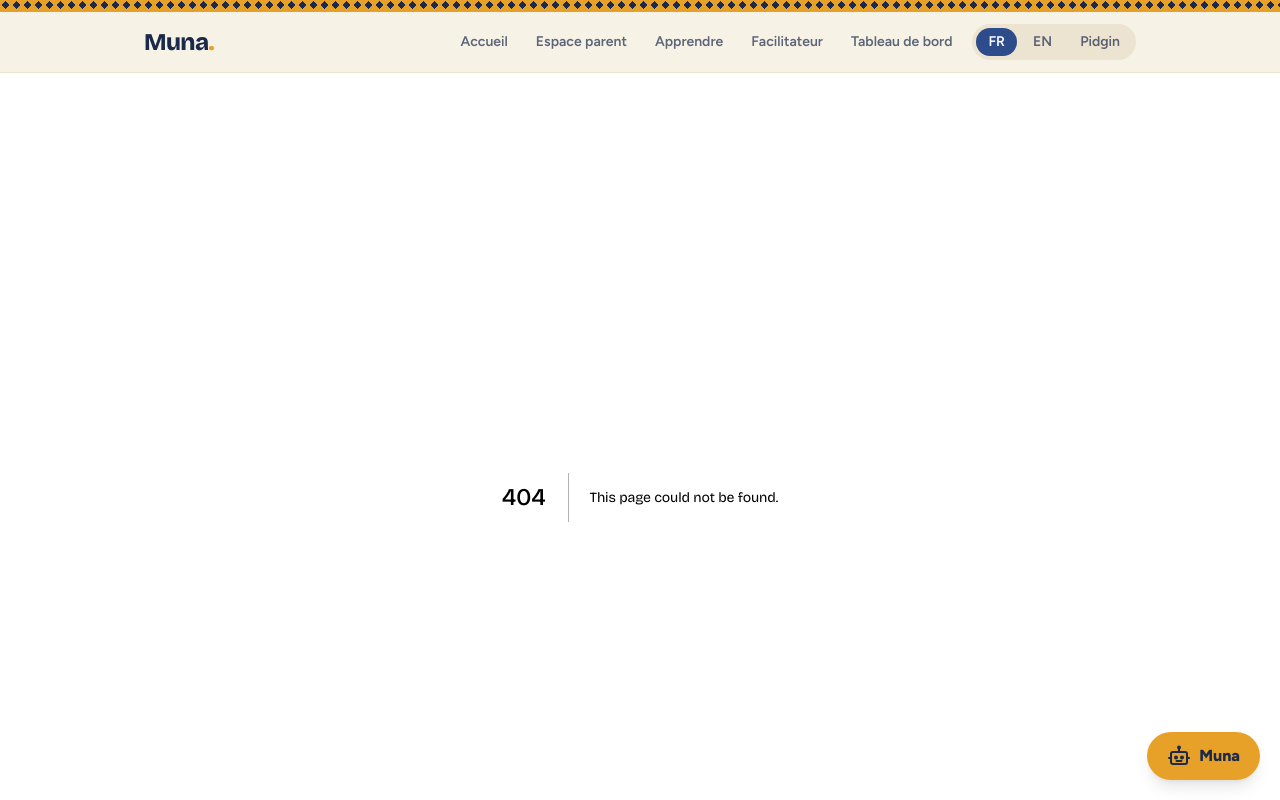
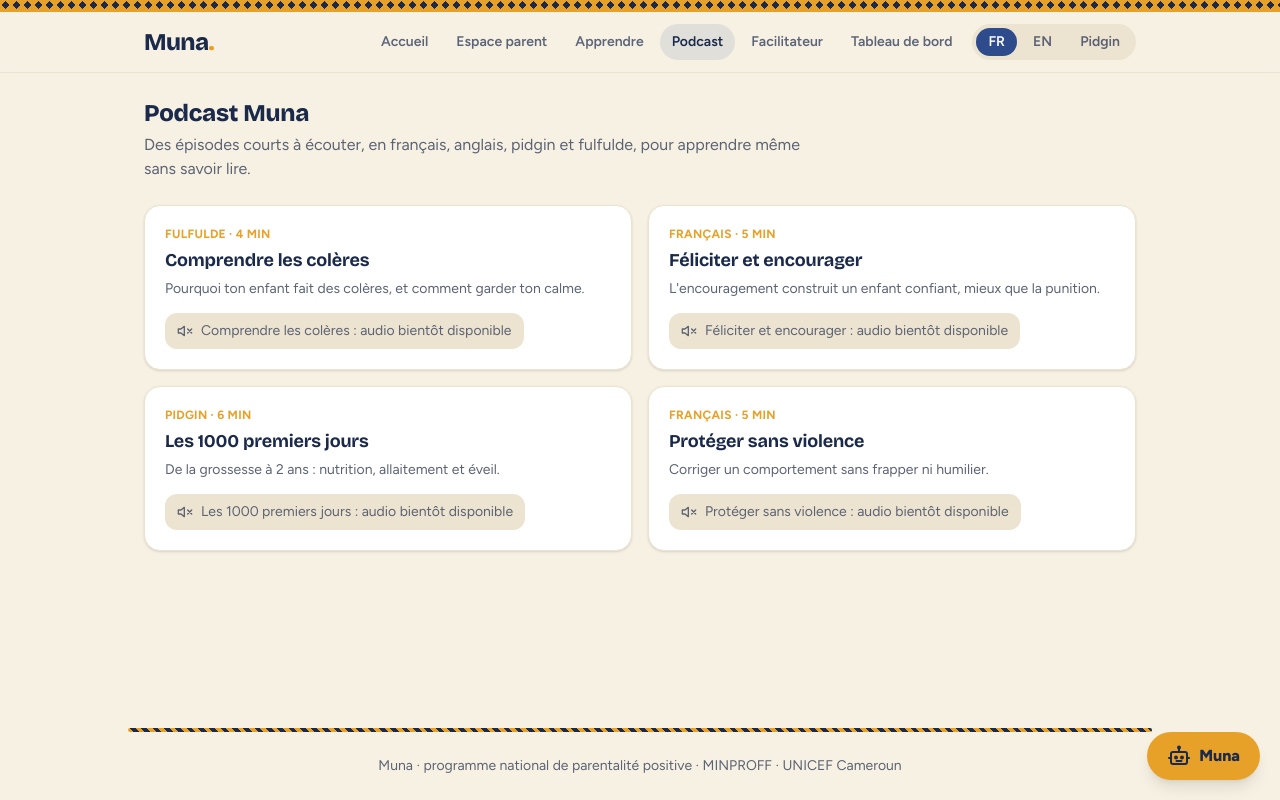
Before and after one commit to zoom-BT/muna-parentalite, a Next.js app: page /podcast in a window 1280 px wide. Before the commit this address had no page. Shown: the top 800 px of the page. Built offline with nearby package versions, Linux system fonts and the light colour scheme.

Commit message:
feat: espace Podcast (épisodes audio multilingues, voix-first)

```diff
--- /dev/null
+++ b/src/app/podcast/page.tsx
@@ -0,0 +1,32 @@
+"use client";
+
+import { useLangue } from "@/components/LangueProvider";
+import { LecteurAudio } from "@/components/LecteurAudio";
+import { EPISODES } from "@/data/podcast";
+
+export default function PodcastPage() {
+  const { t, langue } = useLangue();
+  return (
+    <div className="flex flex-col gap-6">
+      <section>
+        <h1 className="text-2xl font-extrabold text-ink">{t.podcastTitre}</h1>
+        <p className="mt-1 max-w-2xl text-muted">{t.podcastIntro}</p>
+      </section>
+
+      <div className="grid gap-4 sm:grid-cols-2">
+        {EPISODES.map((ep) => (
+          <article key={ep.id} className="rounded-2xl border border-soft bg-surface p-5 shadow-sm">
+            <p className="text-xs font-bold uppercase tracking-wide text-accent">
+              {ep.langue} · {ep.duree}
+            </p>
+            <h2 className="mt-1 text-lg font-bold text-ink">{ep.titre[langue]}</h2>
+            <p className="mt-1 text-sm leading-relaxed text-muted">{ep.desc[langue]}</p>
+            <div className="mt-3">
+              <LecteurAudio src={ep.src} label={ep.titre[langue]} />
+            </div>
+          </article>
+        ))}
+      </div>
+    </div>
+  );
+}
--- a/src/components/Nav.tsx
+++ b/src/components/Nav.tsx
@@ -12,6 +12,7 @@ function liensDe(t: Strings) {
     { href: "/", label: t.navAccueil },
     { href: "/parent", label: t.navParent },
     { href: "/apprendre", label: t.navApprendre },
+    { href: "/podcast", label: t.navPodcast },
     { href: "/facilitateur", label: t.navFacilitateur },
     { href: "/tableau-de-bord", label: t.navTableau },
   ];
--- a/src/core/i18n.ts
+++ b/src/core/i18n.ts
@@ -55,6 +55,9 @@ export interface Strings {
   facilRappeler: string;
   facilEnroleOk: string;
   facilRappelOk: string;
+  navPodcast: string;
+  podcastTitre: string;
+  podcastIntro: string;
 }
 
 export const T: Record<Langue, Strings> = {
@@ -124,6 +127,10 @@ export const T: Record<Langue, Strings> = {
     facilRappeler: "Rappeler",
     facilEnroleOk: "enrôlé·e à",
     facilRappelOk: "Rappel de leçon envoyé à",
+    navPodcast: "Podcast",
+    podcastTitre: "Podcast Muna",
+    podcastIntro:
+      "Des épisodes courts à écouter, en français, anglais, pidgin et fulfulde, pour apprendre même sans savoir lire.",
   },
   en: {
     brand: "Muna",
@@ -191,6 +198,10 @@ export const T: Record<Langue, Strings> = {
     facilRappeler: "Remind",
     facilEnroleOk: "enrolled in",
     facilRappelOk: "Lesson reminder sent to",
+    navPodcast: "Podcast",
+    podcastTitre: "Muna Podcast",
+    podcastIntro:
+      "Short episodes to listen to, in French, English, Pidgin and Fulfulde, to learn even without reading.",
   },
   pidgin: {
     brand: "Muna",
@@ -258,5 +269,9 @@ export const T: Record<Langue, Strings> = {
     facilRappeler: "Remind",
     facilEnroleOk: "register for",
     facilRappelOk: "Lesson reminder don go to",
+    navPodcast: "Podcast",
+    podcastTitre: "Muna Podcast",
+    podcastIntro:
+      "Short episodes wey you fit listen, for French, English, Pidgin and Fulfulde, to learn even if you no sabi read.",
   },
 };
--- /dev/null
+++ b/src/data/podcast.ts
@@ -0,0 +1,79 @@
+import type { Langue } from "@/core/types";
+
+export interface Episode {
+  id: string;
+  titre: Record<Langue, string>;
+  desc: Record<Langue, string>;
+  duree: string;
+  langue: string;
+  src: string;
+}
+
+// Épisodes courts (audio à enregistrer avec des locuteurs natifs).
+// Tant que le fichier audio n'existe pas, le lecteur affiche « audio bientôt disponible ».
+export const EPISODES: Episode[] = [
+  {
+    id: "ep1",
+    titre: {
+      fr: "Comprendre les colères",
+      en: "Understanding tantrums",
+      pidgin: "Sabi why pikin di vex",
+    },
+    desc: {
+      fr: "Pourquoi ton enfant fait des colères, et comment garder ton calme.",
+      en: "Why your child throws tantrums, and how to stay calm.",
+      pidgin: "Why your pikin di vex, and how you go calm down.",
+    },
+    duree: "4 min",
+    langue: "Fulfulde",
+    src: "/audio/podcast/ep1-ff.mp3",
+  },
+  {
+    id: "ep2",
+    titre: {
+      fr: "Féliciter et encourager",
+      en: "Praise and encourage",
+      pidgin: "Praise and encourage",
+    },
+    desc: {
+      fr: "L'encouragement construit un enfant confiant, mieux que la punition.",
+      en: "Encouragement builds a confident child, better than punishment.",
+      pidgin: "Encouragement di build confident pikin pass punishment.",
+    },
+    duree: "5 min",
+    langue: "Français",
+    src: "/audio/podcast/ep2-fr.mp3",
+  },
+  {
+    id: "ep3",
+    titre: {
+      fr: "Les 1000 premiers jours",
+      en: "The first 1000 days",
+      pidgin: "The first 1000 days",
+    },
+    desc: {
+      fr: "De la grossesse à 2 ans : nutrition, allaitement et éveil.",
+      en: "From pregnancy to age two: nutrition, breastfeeding and stimulation.",
+      pidgin: "From belle reach two years: chop, breast milk and how to wake yi brain.",
+    },
+    duree: "6 min",
+    langue: "Pidgin",
+    src: "/audio/podcast/ep3-pdg.mp3",
+  },
+  {
+    id: "ep4",
+    titre: {
+      fr: "Protéger sans violence",
+      en: "Protect without violence",
+      pidgin: "Protect without violence",
+    },
+    desc: {
+      fr: "Corriger un comportement sans frapper ni humilier.",
+      en: "Correct behaviour without hitting or humiliating.",
+      pidgin: "Correct behaviour without beating or shaming.",
+    },
+    duree: "5 min",
+    langue: "Français",
+    src: "/audio/podcast/ep4-fr.mp3",
+  },
+];
```
